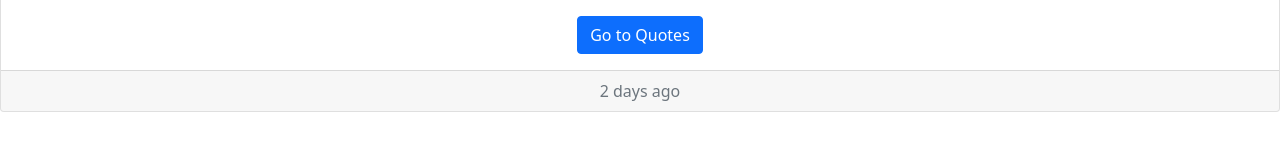
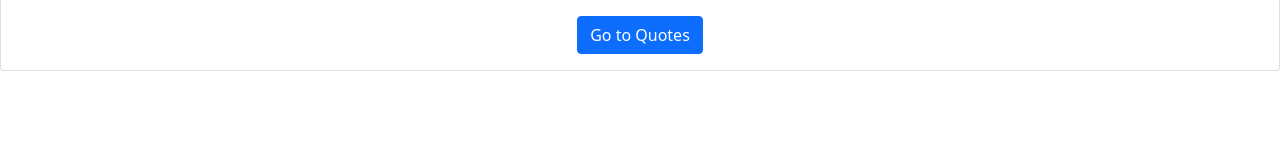
Before and after one commit to avinash2wards/mern-app-frontend, a React (Create React App) app: page / in a window 1280 px wide. Shown: the part 170-331 px from the top of the page. Built offline with nearby package versions, Linux system fonts and the light colour scheme.

Commit message:
removed card footer in home component

```diff
--- a/src/pages/Home.jsx
+++ b/src/pages/Home.jsx
@@ -14,7 +14,7 @@ const Home = () => {
           Go to Quotes
         </Link>
       </div>
-      <div className="card-footer text-muted">2 days ago</div>
+      {/* <div className="card-footer text-muted">2 days ago</div> */}
     </div>
   );
 };
```
